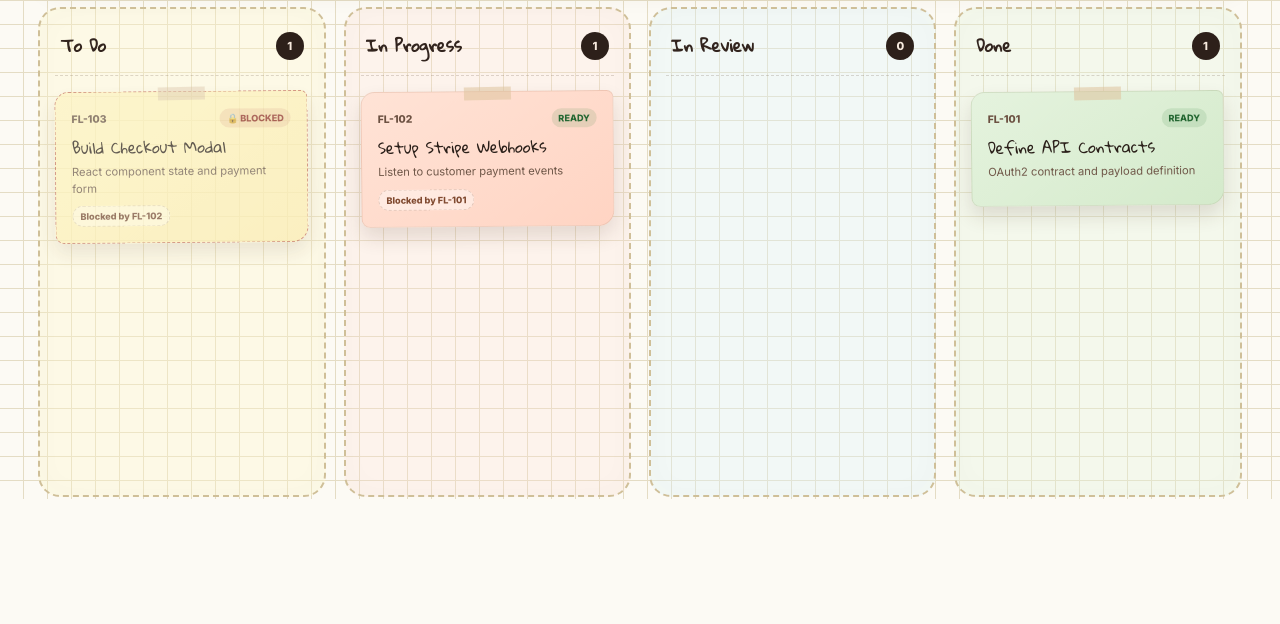
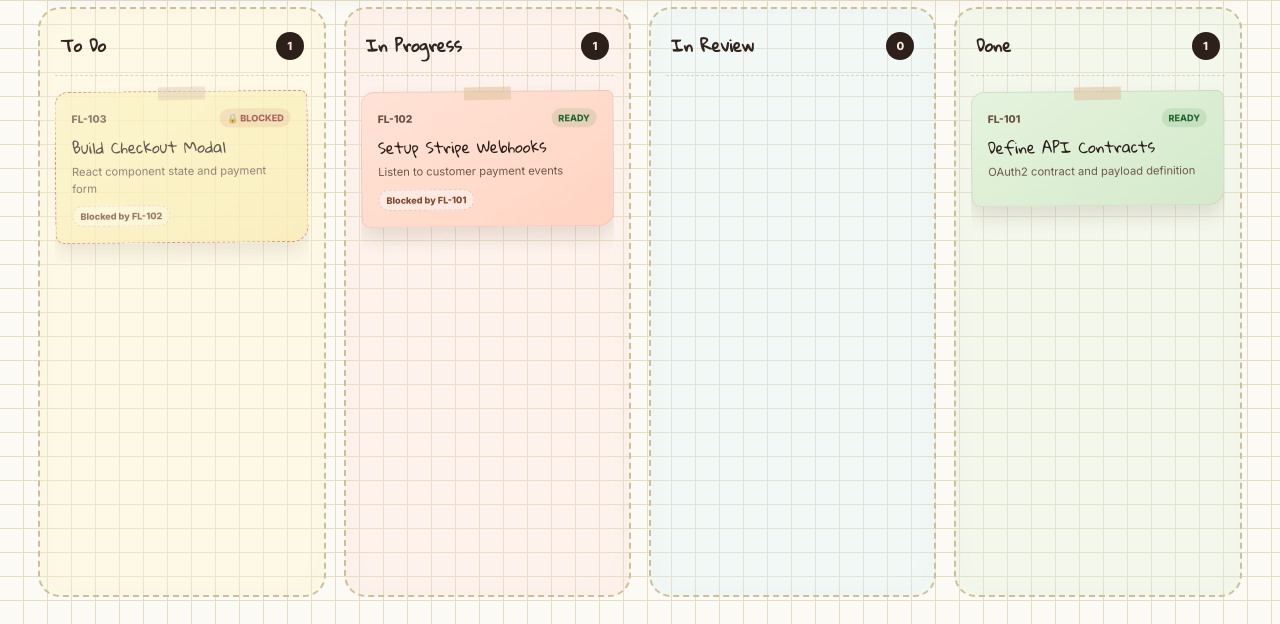
Before and after one commit to Gaurish30/flowlock-kanban, a plain HTML site: page app.html in a window 1280 px wide. Shown: the part 311-935 px from the top of the page. Before the commit the page ends 810 px from the top, so only its background shows below. Drawn offline with Linux system fonts and the light colour scheme; sample sign-in values are in the browser's storage.

Commit message:
manage overflow

```diff
--- a/css/app.css
+++ b/css/app.css
@@ -497,9 +497,7 @@ body.app-body {
    ========================================================================== */
 
 .kanban-column {
-  /* min-height: 590px; */
- max-height: 490px;
- overflow-y: scroll;
+  min-height: 590px;
   padding: 15px;
 
   background:
@@ -595,12 +593,16 @@ body.app-body {
    ========================================================================== */
 
 .column-body {
-  min-height: 500px;
+  /* min-height: 500px; */
+ max-height: 490px;
+min-height: 421px;
+ overflow-y: scroll;
 
   padding-top: 15px;
 
   display: flex;
   flex-direction: column;
+  overflow-x: hidden;
 
   gap: 14px;
 }
```
